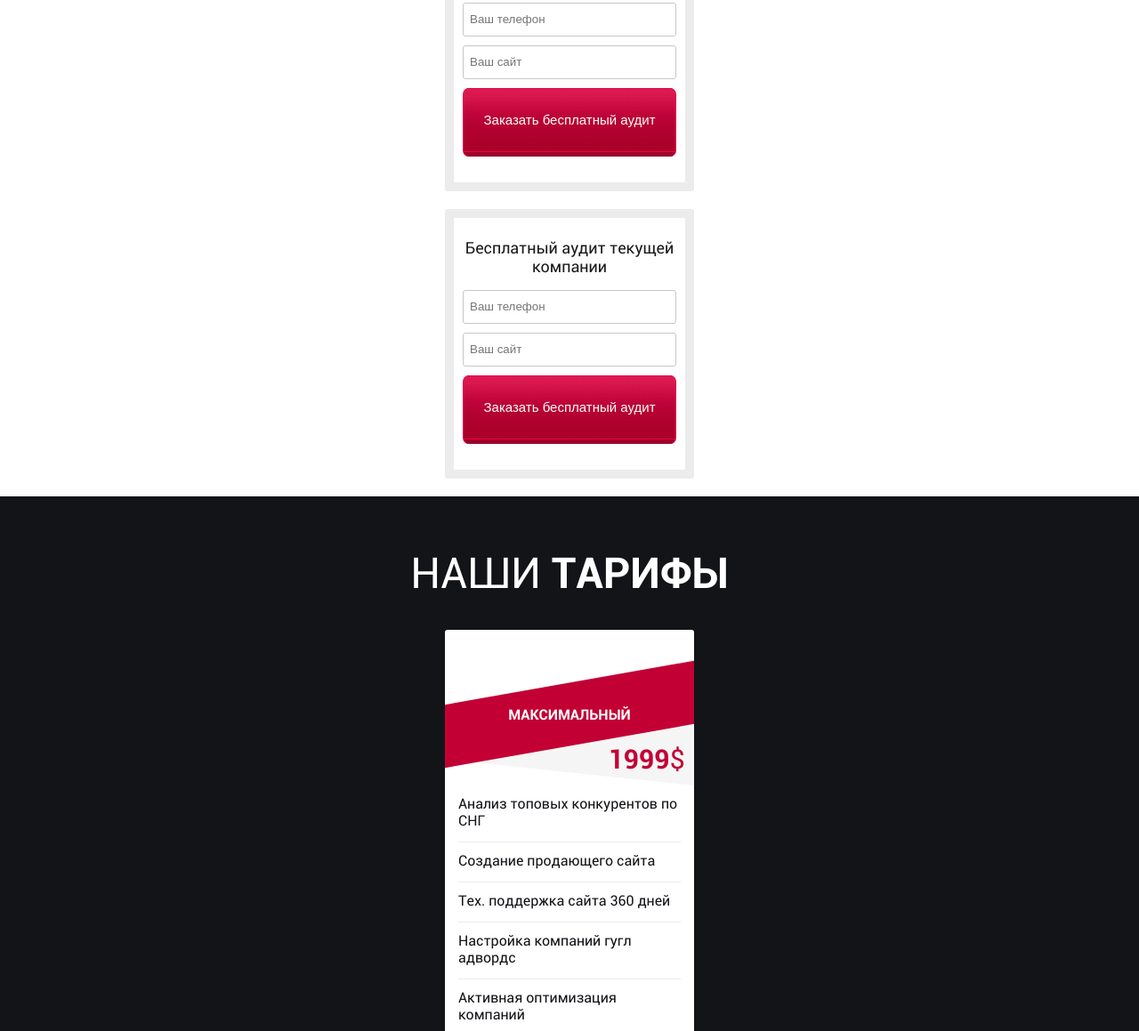
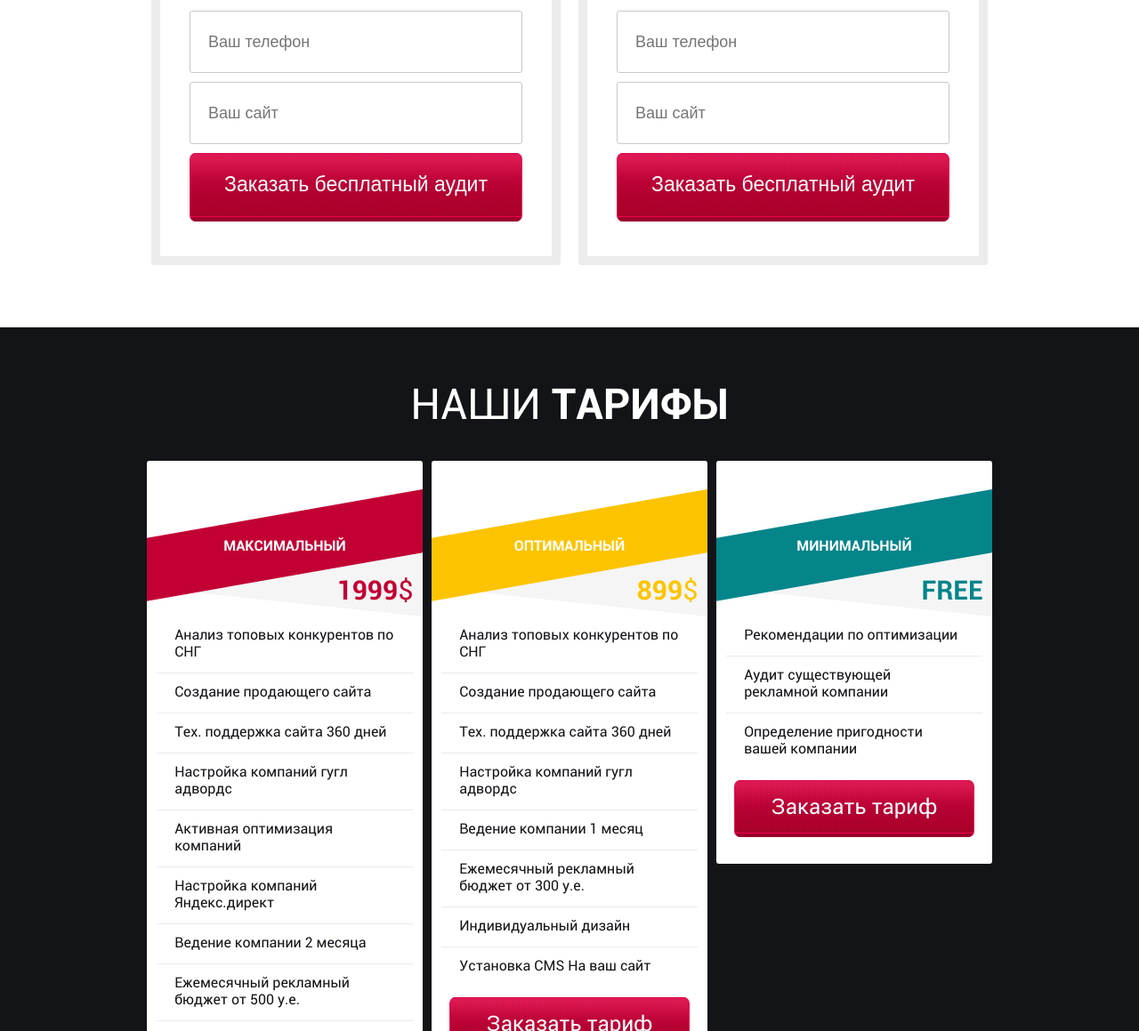
Before and after one commit to evasby/wfsland, a website: page app/index.html in a window 1280 px wide. Shown: the part 3958-5117 px from the top of the page at 89% size. Drawn offline with Linux system fonts and the light colour scheme; some packages are replaced by stand-ins of ours; files that its build step writes are made by us from their sources.

Commit message:
adwords, portfolio

```diff
--- a/app/index.html
+++ b/app/index.html
@@ -92,11 +92,12 @@
         <div class="certificates">
           <div class="certificates_item"><img src="images/sert1.jpg" alt=""></div>
           <div class="certificates_item"><img src="images/sert2.jpg" alt=""></div>
+          <p class="certificates_more">Посмотреть сертификаты - <a href="#">здесь</a></p>
         </div>
       </div>
       <div class="call">
         <div class="inner">
-          <p>Позвоните, <br><b>получите первых клиентов</b> <br>через 2-3 дня после запуска компании</p>
+          <p>Позвоните, <b>получите первых клиентов</b> <br>через 2-3 дня после запуска компании</p>
           <p class="call_phone">+375 (44) 732-05-09</p>
         </div>
       </div>
@@ -145,6 +146,7 @@
     <section id="tarifs" class="tarifs">
       <div class="inner">
         <h2>Наши <b>тарифы</b></h2>
+        <div class="tarifs_inner">
           <article class="tarifs_item">
             <header class="tarifs_header">
               <h3 class="tarifs_h3 tarifs_h3__red">Максимальный</h3>
@@ -166,7 +168,7 @@
               <li class="tarifs_row">А/В тестирование 1 месяц</li>
               <li class="tarifs_row">100% окупаемость проекта</li>
             </ul>
-          <a href="#" class="button">Заказать тариф</a>
+            <a href="#" class="tarifs_button">Заказать тариф</a>
           </article>
           <article class="tarifs_item">
             <header class="tarifs_header">
@@ -183,7 +185,7 @@
               <li class="tarifs_row">Индивидуальный дизайн</li>
               <li class="tarifs_row">Установка CMS На ваш сайт</li>
             </ul>
-          <a href="#" class="button">Заказать тариф</a>
+            <a href="#" class="tarifs_button">Заказать тариф</a>
           </article>
           <article class="tarifs_item">
             <header class="tarifs_header">
@@ -195,8 +197,9 @@
               <li class="tarifs_row">Аудит существующей рекламной компании</li>
               <li class="tarifs_row">Определение пригодности вашей компании</li>
             </ul>
-          <a href="#" class="button">Заказать тариф</a>
+            <a href="#" class="tarifs_button">Заказать тариф</a>
           </article>
+        </div>
         <section class="individual">
           <h3>Заявка</h3>
           <p>на индивидуальный рассчет</p>
--- a/sass/blocks/_call.scss
+++ b/sass/blocks/_call.scss
@@ -3,10 +3,18 @@
   background-color: #f5f5f5;
   font-size: 14px;
   line-height: 16px;
+  @include wide{
+    max-width: 960px;
+    padding: 53px 0px 45px 0px;
+    margin: 0 auto;
+    font-size: 36px;
+    line-height: 44px;
+    border-radius: 5px;
+  }
   &_phone{
     font-family: "robotoBold", sans-serif;
-    font-size: 18px;
-    line-height: 44px;
+    font-size: 36px;
+    line-height: 66px;
     color: #ce0137;
   }
 }
--- a/sass/blocks/_certificates.scss
+++ b/sass/blocks/_certificates.scss
@@ -1,13 +1,37 @@
 .certificates{
   padding-bottom: 10px;
+  @include wide{
+    padding-top: 17px;
+    padding-bottom: 60px;
+  }
   &_item{
     width: 263px;
     margin: 0 auto 16px auto;
-    box-shadow: 15px 15px 28px -5px rgba(0,0,0,0.4);
+    @include wide{
+      @include span(6);
+      margin: 0 auto 41px auto;
+      padding: 7px;
+    }
     img{
       display: block;
       width: 100%;
       height: auto;
+      box-shadow: 15px 15px 28px -5px rgba(0,0,0,0.4);
+    }
+  }
+  &_more{
+    font-size: 22px;
+    display: none;
+    @include wide{
+      display: block;
+    }
+    a{
+      display: inline-block;
+      padding: 4px 9px 9px 9px;
+      @include link(#ce0137, #ce0137);
+      text-decoration: none;
+      border: 1px dashed #ce0137;
+      border-radius: 3px;
     }
   }
 }
--- a/sass/blocks/_individual.scss
+++ b/sass/blocks/_individual.scss
@@ -5,14 +5,29 @@
 	border-radius: 8px;
 	//box-shadow: inset 0px 0px 2px 8px rgba(200,200,200,0.1);
 	box-shadow: inset 0px 0px 5px 5px rgba(27,28,35,0.4);
+	@include wide{
+		width: auto;
+		padding: 50px 0px 50px 0px;
+	}
 	h3{
 		font-family: "robotoBold", sans-serif;
 		font-size: 18px;
 		line-height: 20px;
 		color: #fff;
+		@include wide{
+			font-family: "roboto", sans-serif;
+			display: inline-block;
+			font-size: 36px;
+			padding-bottom: 35px;
+		}
 	}
 	p{
 		color: #fff;
 		margin-bottom: 15px;
+		@include wide{
+			font-family: "robotoBold", sans-serif;
+			display: inline-block;
+			font-size: 36px;
+		}
 	}
 }
--- a/sass/blocks/_magazines.scss
+++ b/sass/blocks/_magazines.scss
@@ -1,9 +1,18 @@
 .magazines{
   padding-top: 30px;
+  @include clearfix;
+  @include wide{
+    padding-bottom: 35px;
+  }
   &_item{
     width: 280px;
     margin: 0 auto;
     padding-bottom: 38px;
+    @include wide{
+      @include span(6);
+      padding-left: 55px;
+      padding-right: 55px;
+    }
     img{
       width: 100%;
       height: auto;
@@ -14,6 +23,12 @@
     line-height: 17px;
     color: #1b1b1b;
     margin-bottom: 23px;
+    @include wide{
+      font-size: 18px;
+      line-height: 18px;
+      padding: 0px 35px;
+      margin-bottom: 13px;
+    }
   }
   &_link{
     font-size: 18px;
--- a/sass/blocks/_orders.scss
+++ b/sass/blocks/_orders.scss
@@ -4,19 +4,37 @@
     line-height: 21px;
     color: #1b1b1b;
     margin-bottom: 16px;
+    @include wide{
+      font-size: 30px;
+      line-height: 35px;
+      margin-bottom: 24px;
+    }
   }
   &_item{
     width: 280px;
     margin: 0 auto 20px auto;
-    padding: 23px 10px 29px 10px;
-    border: 10px solid #ececec;
-    border-radius: 3px;
+    form{
+      padding: 23px 10px 29px 10px;
+      border: 10px solid #ececec;
+      border-radius: 3px;
+      @include wide{
+        padding: 28px 33px 39px 33px;
+      }
+    }
+    @include wide{
+      @include span(6);
+      padding: 0px 10px;
+      margin-bottom: 70px;
+    }
   }
   .button{
     width: 100%;
     text-align: center;
     font-size: 15px;
     padding: 0px 14px 6px 14px;
+    @include wide{
+      font-size: 23px;
+    }
   }
   &_inner{
     margin-bottom: 10px;
@@ -26,6 +44,11 @@
       border-radius: 3px;
       line-height: 36px;
       width: 100%;
+      @include wide{
+        font-size: 18px;
+        line-height: 68px;
+        padding: 0px 20px;
+      }
     }
   }
 }
--- a/sass/blocks/_tarifs.scss
+++ b/sass/blocks/_tarifs.scss
@@ -4,6 +4,9 @@
   padding-bottom: 30px;
   h2{
     color: #ffffff;
+  }
+  &_inner{
+    @include clearfix;
   }
   &_item{
     width: 280px;
@@ -12,6 +15,10 @@
     border-radius: 3px;
     background-color: #fff;
     overflow: hidden;
+    @include wide{
+      @include span(4 (gutters: 0.15, gutter-position: split));
+      //margin-right: gutter(10px);
+    }
   }
   &_h3{
     font-family: "robotoBold", sans-serif;
@@ -103,6 +110,9 @@
   &_list{
     padding: 0px 15px;
     margin-bottom: 12px;
+    @include wide{
+      padding: 0px 11px;
+    }
   }
   &_row{
     color: #131418;
@@ -114,5 +124,41 @@
     &:first-child{
       border: none;
     }
+    @include wide{
+      padding: 11px 20px 14px 20px;
+    }
+  }
+  &_button{
+    position: relative;
+    z-index: 10;
+    display: inline-block;
+    padding: 0px 27px 6px 27px;
+    border: none;
+    border-left: 1px solid #e90f51;
+    border-right: 1px solid #e90f51;
+    border-radius: 7px;
+    font-size: 18px;
+    line-height: 47px;
+    @include link(#fff, #fff);
+    text-decoration: none;
+    background-color: #bc0a39;
+    background-image: url('../images/button-mobile-bac.jpg');
+    background-repeat: repeat-x;
+    background-size: auto 100%;
+    @include wide {
+      margin: 0px 20px;
+      display: block;
+      padding: 0px 0px 6px 0px;
+      font-size: 24px;
+      line-height: 58px;
+      background-image: url('../images/button-bac.jpg');
+    }
+    &:hover{
+      background-image: url('../images/button-mobile-bac-h.jpg');
+      cursor: pointer;
+      @include wide {
+        background-image: url('../images/button-bac-h.jpg');
+      }
+    }
   }
 }
--- a/sass/include/_mixins.scss
+++ b/sass/include/_mixins.scss
@@ -7,6 +7,27 @@
 @mixin wide {
   @if not $old-ie {
     @media all and (min-width: 800px) { @content; }
+  }
+}
+//*********************************************************************************/
+@mixin placeholder($color){
+  ::-webkit-input-placeholder { /* Safari, Chrome and Opera */
+    color: $color;
+  }
+  :-moz-placeholder { /* Firefox 18- */
+    color: $color;
+  }
+  ::-moz-placeholder { /* Firefox 19+ */
+    color: $color;
+  }
+  :-ms-input-placeholder { /* IE 10+ */
+    color: $color;
+  }
+  ::-ms-input-placeholder { /* Edge */
+    color: $color;
+  }
+  :placeholder-shown { /* Standard one last! */
+    color: $color;
   }
 }
 //*********************************************************************************/
```
Also changed, not shown: app/css/all-old-ie.css, app/css/all.css. Lines whose indentation alone changed are shown as unchanged.
